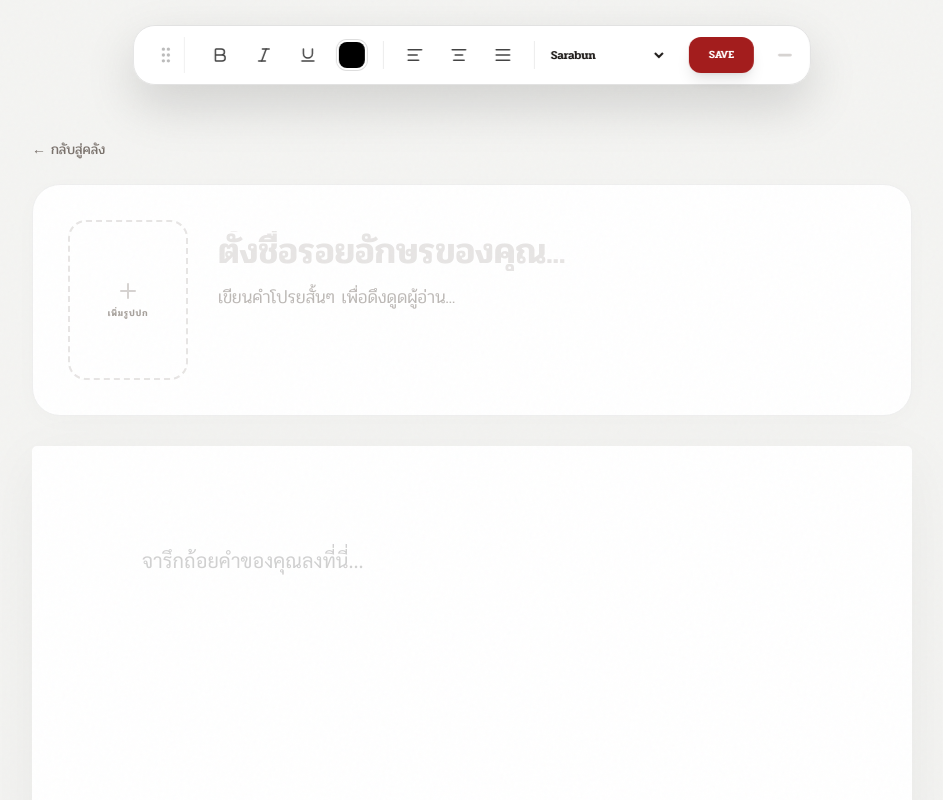
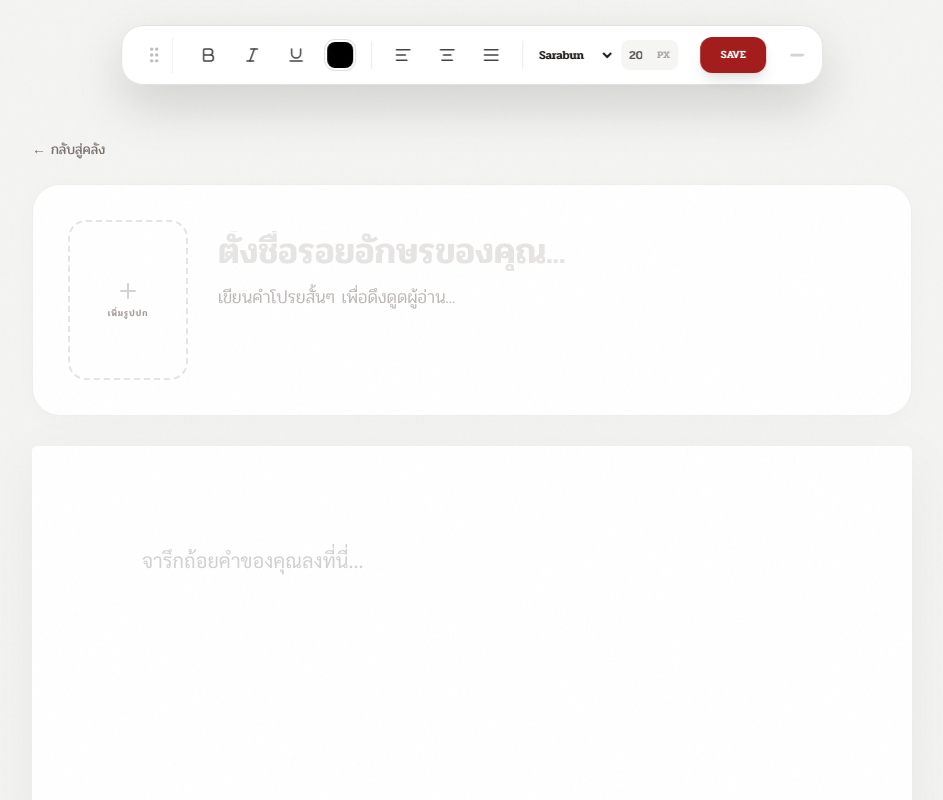
Before and after one commit to ksawatwari/Roy-Arksorn, a Next.js app: page /writer in a window 1280 px wide. Shown: the top 800 px of the page, without its empty margins (168-1111 px from the left). Built offline with nearby package versions, Linux system fonts and the light colour scheme; a web font is replaced by a local one.

Commit message:
Update page.tsx

```diff
--- a/app/writer/page.tsx
+++ b/app/writer/page.tsx
@@ -22,13 +22,14 @@ function WriterContent() {
   const [title, setTitle] = useState("");
   const [excerpt, setExcerpt] = useState("");
   const [coverStr, setCoverStr] = useState("");
+  const [fontSize, setFontSize] = useState<number>(20);
   const editorRef = useRef<HTMLDivElement>(null);
 
   // toolbar state
   const [isFolded, setIsFolded] = useState(false);
   const [toolbarPos, setToolbarPos] = useState({ x: -1, y: 25, isVertical: false }); // x=-1 means centered initially
+  const [isDragging, setIsDragging] = useState(false);
   const toolbarRef = useRef<HTMLDivElement>(null);
-  const draggingRef = useRef(false);
   const startPosRef = useRef({ x: 0, y: 0 });
 
   useEffect(() => {
@@ -41,6 +42,7 @@ function WriterContent() {
     if (activeDoc) {
       setTitle(activeDoc.title || "");
       setExcerpt(activeDoc.excerpt || "");
+      if (activeDoc.fontSize) setFontSize(activeDoc.fontSize);
       if (editorRef.current) {
         editorRef.current.innerHTML = activeDoc.content || "";
       }
@@ -52,30 +54,36 @@ function WriterContent() {
 
   // Handle Dragging
   const handleMouseMove = useCallback((e: MouseEvent) => {
-    if (!draggingRef.current || !toolbarRef.current) return;
+    if (!toolbarRef.current) return;
     let targetX = e.clientX - startPosRef.current.x;
     let targetY = e.clientY - startPosRef.current.y;
 
+    // Magnetism: Dock to top center
+    if (targetY < 60 && Math.abs(targetX + toolbarRef.current.offsetWidth/2 - window.innerWidth/2) < 150) {
+      targetX = -1; // Snap to center
+      targetY = 25;
+    } else {
+      targetX = Math.max(0, Math.min(targetX, window.innerWidth - toolbarRef.current.offsetWidth));
+      targetY = Math.max(0, Math.min(targetY, window.innerHeight - toolbarRef.current.offsetHeight));
+    }
+
     let isVertical = false;
-    if (targetX < 120 || targetX > window.innerWidth - 180) {
+    if (targetX !== -1 && (targetX < 120 || targetX > window.innerWidth - 180)) {
       isVertical = true;
     }
-
-    targetX = Math.max(0, Math.min(targetX, window.innerWidth - toolbarRef.current.offsetWidth));
-    targetY = Math.max(0, Math.min(targetY, window.innerHeight - toolbarRef.current.offsetHeight));
 
     setToolbarPos({ x: targetX, y: targetY, isVertical });
   }, []);
 
   const handleMouseUp = useCallback(() => {
-    draggingRef.current = false;
+    setIsDragging(false);
     document.removeEventListener('mousemove', handleMouseMove);
     document.removeEventListener('mouseup', handleMouseUp);
   }, [handleMouseMove]);
 
   const handleMouseDown = (e: React.MouseEvent) => {
     if ((e.target as HTMLElement).closest('.toolbar-handle')) {
-      draggingRef.current = true;
+      setIsDragging(true);
       const rect = toolbarRef.current?.getBoundingClientRect();
       if (rect) {
         startPosRef.current = {
@@ -94,6 +102,11 @@ function WriterContent() {
   };
 
   const saveStory = () => {
+    if (fontSize < 14 || fontSize > 32) {
+      alert('ไม่สามารถบันทึกได้! ขนาดฟอนต์อยู่นอกเหนือขอบเขตที่เหมาะสม (ควรอยู่ระหว่าง 14px - 32px)');
+      return;
+    }
+
     const titleInput = title || "Untitled Story";
     const contentBody = editorRef.current?.innerHTML || "";
 
@@ -106,6 +119,7 @@ function WriterContent() {
         excerpt: excerpt,
         content: contentBody,
         cover: coverStr,
+        fontSize: fontSize,
         updated: Date.now()
     };
 
@@ -153,7 +167,7 @@ function WriterContent() {
         #editor-content {
             outline: none;
             font-family: 'Sarabun';
-            font-size: 20px;
+            font-size: ${fontSize}px;
             line-height: 2.4;
             color: #2c2c2c;
             text-align: justify;
@@ -170,14 +184,15 @@ function WriterContent() {
         ref={toolbarRef}
         onMouseDown={handleMouseDown}
         onClick={() => { if (isFolded) setIsFolded(false); }}
-        className={`fixed z-[9999] bg-[rgba(255,255,255,0.95)] border border-[#e2e2e2] shadow-[0_20px_50px_rgba(0,0,0,0.15)] flex items-center backdrop-blur-md transition-[border-radius,width,height,padding,background,box-shadow,flex-direction] duration-400 ease-[cubic-bezier(0.19,1,0.22,1)] select-none
+        className={`fixed z-[9999] bg-[rgba(255,255,255,0.95)] border border-[#e2e2e2] shadow-[0_20px_50px_rgba(0,0,0,0.15)] flex items-center backdrop-blur-md select-none
           ${isFolded ? 'w-[52px] h-[52px] rounded-[15px] p-0 bg-[#A31D1D] justify-center cursor-pointer shadow-[0_10px_25px_rgba(163,29,29,0.4)] border-none' : 'rounded-[22px] p-[10px_14px] gap-3'}
           ${toolbarPos.isVertical && !isFolded ? 'flex-col w-[68px] h-auto p-[24px_10px]' : 'flex-row'}
         `}
         style={{
-          left: toolbarPos.x === -1 ? '50%' : `${Math.round(toolbarPos.x + (toolbarRef.current?.offsetWidth || 0)/2)}px`,
+          left: toolbarPos.x === -1 ? '50%' : `${Math.round(toolbarPos.x)}px`,
           top: `${Math.round(toolbarPos.y)}px`,
-          transform: toolbarPos.x === -1 ? 'translateX(-50%)' : 'none'
+          transform: toolbarPos.x === -1 ? 'translateX(-50%)' : 'none',
+          transition: isDragging ? 'none' : 'width 0.4s, height 0.4s, background 0.4s, box-shadow 0.4s, border-radius 0.4s, left 0.4s ease-out, top 0.4s ease-out, transform 0.4s'
         }}
       >
         {!isFolded && (
@@ -205,7 +220,7 @@ function WriterContent() {
 
               <select
                 onChange={(e) => execCmd('fontName', e.target.value)}
-                className={`text-[12px] font-semibold outline-none bg-transparent cursor-pointer ${toolbarPos.isVertical ? 'w-[50px] text-[10px]' : 'max-w-[120px]'}`}
+                className={`text-[12px] font-semibold outline-none bg-transparent cursor-pointer hover:text-[#A31D1D] transition-colors ${toolbarPos.isVertical ? 'w-[50px] text-[10px] mb-2' : 'max-w-[80px]'}`}
               >
                 <optgroup label="ยอดนิยม">
                     <option value="Sarabun">Sarabun</option>
@@ -233,6 +248,17 @@ function WriterContent() {
                 </optgroup>
               </select>
 
+              <div className={`flex items-center bg-stone-100 rounded-lg px-2 group hover:bg-stone-200 transition-colors ${toolbarPos.isVertical ? 'flex-col py-2' : 'h-[30px]'}`}>
+                <input
+                  type="number"
+                  value={fontSize}
+                  onChange={(e) => setFontSize(Number(e.target.value))}
+                  title="ขนาดฟอนต์ (แนะนำ 18-22)"
+                  className={`bg-transparent outline-none text-center font-bold text-stone-600 group-hover:text-[#A31D1D] appearance-none m-0 ${toolbarPos.isVertical ? 'w-8 text-[11px]' : 'w-7 text-[12px]'}`}
+                />
+                {!toolbarPos.isVertical && <span className="text-[10px] text-stone-400 font-bold tracking-wider">PX</span>}
+              </div>
+
               <button
                 onClick={saveStory}
                 className={`bg-[#A31D1D] text-white rounded-xl text-[11px] font-bold hover:bg-black transition-all shadow-lg active:scale-95 ${toolbarPos.isVertical ? 'mt-3 px-3 py-2 w-full' : 'ml-4 px-5 py-2.5'}`}
@@ -250,7 +276,7 @@ function WriterContent() {
         )}
 
         {isFolded && (
-          <div className="flex text-white font-['Pridi'] font-bold text-2xl">A</div>
+          <div className="flex w-full h-full items-center justify-center text-white font-['Pridi'] font-bold text-2xl">A</div>
         )}
       </div>
 
```
